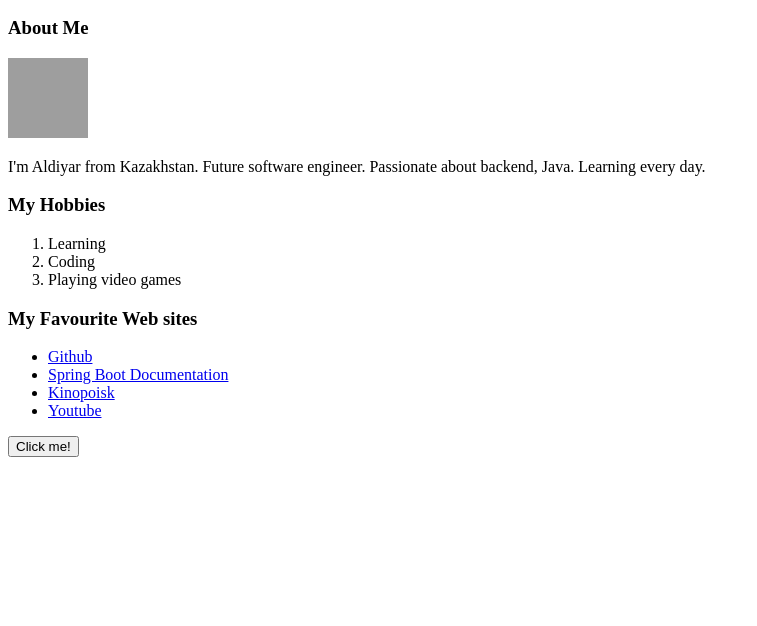
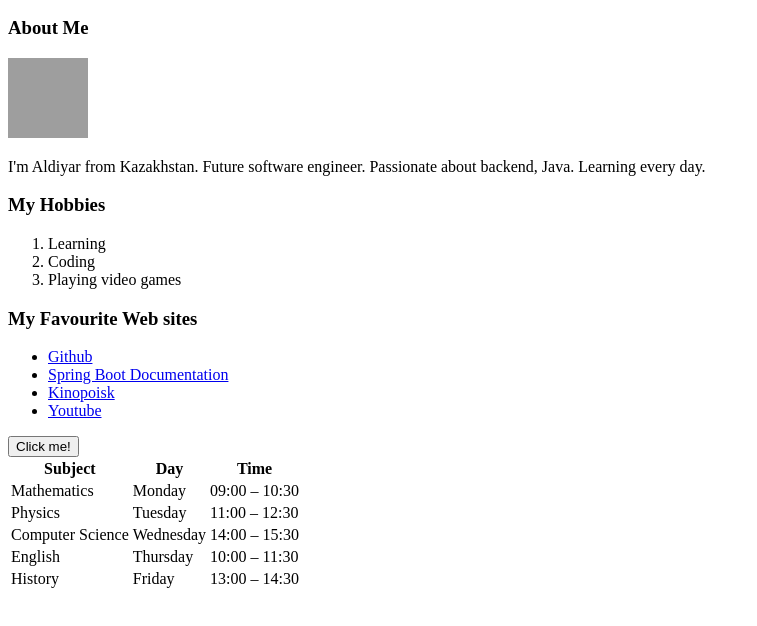
Before and after one commit to qsheker/first_web, a plain HTML site: page index.html in a window 1280 px wide. Shown: the part 110-736 px from the top of the page, without its empty margins (0-757 px from the left). Drawn offline with Linux system fonts and the light colour scheme; grey boxes are pictures that could not be loaded.

Commit message:
Step 6: added table with fake shedule

```diff
--- a/index.html
+++ b/index.html
@@ -33,5 +33,41 @@
     </ul>
     <!-- step 5: <button> tag -->
     <button>Click me!</button>
+
+
+    <!-- step 6: <table> tag -->
+    <table>
+        <tr>
+            <th>Subject</th>
+            <th>Day</th>
+            <th>Time</th>
+        </tr>
+        <tr>
+      <td>Mathematics</td>
+      <td>Monday</td>
+      <td>09:00 – 10:30</td>
+    </tr>
+    <tr>
+      <td>Physics</td>
+      <td>Tuesday</td>
+      <td>11:00 – 12:30</td>
+    </tr>
+    <tr>
+      <td>Computer Science</td>
+      <td>Wednesday</td>
+      <td>14:00 – 15:30</td>
+    </tr>
+    <tr>
+      <td>English</td>
+      <td>Thursday</td>
+      <td>10:00 – 11:30</td>
+    </tr>
+    <tr>
+      <td>History</td>
+      <td>Friday</td>
+      <td>13:00 – 14:30</td>
+    </tr>
+    </table>
+
 </body>
 </html>
```
